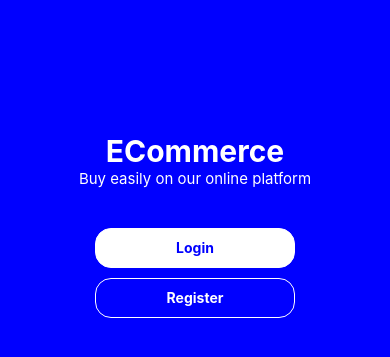
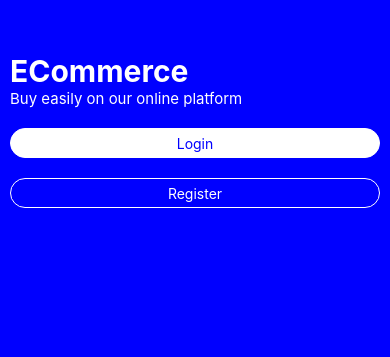
Before and after one commit to molokochris/E-Commerce, a React Native app: screen /Welcome in a window 390 px wide. Shown: the part 447-804 px from the top of the page. Built offline with nearby package versions, Linux system fonts and the light colour scheme.

Commit message:
firebase

```diff
--- /dev/null
+++ b/components/auth/FirebaseConfig.js
@@ -0,0 +1,25 @@
+// Import the functions you need from the SDKs you need
+import { initializeApp } from "firebase/app";
+import { getAuth } from "firebase/auth";
+import { getFirestore } from "firebase/firestore"
+
+import { getAnalytics } from "firebase/analytics";
+// TODO: Add SDKs for Firebase products that you want to use
+// https://firebase.google.com/docs/web/setup#available-libraries
+
+// Your web app's Firebase configuration
+// For Firebase JS SDK v7.20.0 and later, measurementId is optional
+const firebaseConfig = {
+  apiKey: "AIzaSyByT6TGgZdFny7A1XBFXMlAzo29tA4qx-w",
+  authDomain: "ecommerce-app-9ecb8.firebaseapp.com",
+  projectId: "ecommerce-app-9ecb8",
+  storageBucket: "ecommerce-app-9ecb8.appspot.com",
+  messagingSenderId: "280660234920",
+  appId: "1:280660234920:web:e7de8c84439f080c14a89d",
+  measurementId: "G-SLXHC5PBYG"
+};
+
+// Initialize Firebase
+export const firebase_app = initializeApp(firebaseConfig);
+export const firebase_auth = getAuth(firebase_app);
+export const firestore_db = getFirestore(firebase_app);
--- a/components/auth/Registration.js
+++ b/components/auth/Registration.js
@@ -3,9 +3,43 @@ import { TextInput } from "react-native";
 import { StyleSheet, Text } from "react-native";
 import { View, TouchableOpacity } from "react-native";
 import { MaterialCommunityIcons } from "@expo/vector-icons";
+import { firebase_auth } from "./FirebaseConfig";
+import { createUserWithEmailAndPassword } from "firebase/auth";
+import { useNavigation } from "@react-navigation/native";
 
 export default function Registration() {
+  const navigation = useNavigation();
   const [isPasswordSecure, setIsPasswordSecure] = useState(true);
+  const [email, setEmail] = useState("");
+  const [password, setPassword] = useState("");
+  const [confirmPassword, setConfirmPassword] = useState(""); // New state for confirm password
+  const [loading, setLoading] = useState(false);
+  const auth = firebase_auth;
+
+  const signUp = async () => {
+    setLoading(true);
+    try {
+      if (password !== confirmPassword) {
+        alert("Passwords do not match.");
+        return;
+      }
+
+      const response = await createUserWithEmailAndPassword(
+        auth,
+        email,
+        password
+      );
+      console.log(response);
+      alert("Registered successfully");
+      navigation.navigate("Login");
+    } catch (error) {
+      console.log(error);
+      alert("Sign up failed: " + error.message);
+    } finally {
+      setLoading(false);
+    }
+  };
+
   return (
     <View style={styles.container}>
       <View style={styles.welcome}>
@@ -26,9 +60,6 @@ export default function Registration() {
       <View style={styles.logincard}>
         <View style={{ flexDirection: "row" }}>
           <Text style={{ color: "blue", margin: 20, fontWeight: "bold" }}>
-            @
-          </Text>
-          <Text style={{ color: "blue", margin: 20, fontWeight: "bold" }}>
             ECommerce App
           </Text>
         </View>
@@ -41,9 +72,14 @@ export default function Registration() {
           <Text>Fullnames</Text>
           <TextInput style={{ borderWidth: 1, borderRadius: 10 }}></TextInput>
           <Text style={{ marginTop: 20 }}>Email</Text>
-          <TextInput style={{ borderWidth: 1, borderRadius: 10 }}></TextInput>
+          <TextInput
+            style={{ borderWidth: 1, borderRadius: 10 }}
+            value={email}
+            autoCapitalize="none"
+            onChangeText={(text) => setEmail(text)}
+          ></TextInput>
+
           <Text style={{ marginTop: 20 }}>Password</Text>
-
           <View
             style={{
               flexDirection: "row",
@@ -65,9 +101,13 @@ export default function Registration() {
             <TextInput
               secureTextEntry={isPasswordSecure}
               style={{ width: "100%" }}
+              value={password}
+              autoCapitalize="none"
+              onChangeText={(text) => setPassword(text)}
             />
           </View>
-          <Text style={{ marginTop: 20 }}>Password</Text>
+
+          <Text style={{ marginTop: 20 }}>Confirm Password</Text>
           <View
             style={{
               flexDirection: "row",
@@ -89,9 +129,13 @@ export default function Registration() {
             <TextInput
               secureTextEntry={isPasswordSecure}
               style={{ width: "50%" }}
+              value={confirmPassword}
+              autoCapitalize="none"
+              onChangeText={(text) => setConfirmPassword(text)}
             />
           </View>
-          <TouchableOpacity>
+
+          <TouchableOpacity onPress={signUp}>
             <View
               style={{
                 marginTop: 80,
@@ -110,7 +154,7 @@ export default function Registration() {
             </View>
           </TouchableOpacity>
           <View style={{ flexDirection: "row", justifyContent: "center" }}>
-            <Text style={{ color: "blue" }}>Already have account?</Text>
+            <Text style={{ color: "blue" }}>Already have an account?</Text>
             <Text style={{ color: "orange", fontWeight: "bold" }}>Login</Text>
           </View>
         </View>
--- a/package.json
+++ b/package.json
@@ -13,12 +13,15 @@
     "@expo/webpack-config": "^19.0.0",
     "@react-navigation/native": "^6.1.8",
     "@react-navigation/stack": "^6.3.18",
-    "expo": "~49.0.13",
+    "expo": "^49.0.13",
     "expo-status-bar": "~1.6.0",
+    "firebase": "^10.5.0",
     "react": "18.2.0",
     "react-dom": "^18.2.0",
     "react-native": "0.72.5",
     "react-native-elements": "^3.4.3",
+    "react-native-safe-area-context": "4.6.3",
+    "react-native-screens": "~3.22.0",
     "react-native-vector-icons": "^10.0.0",
     "react-native-web": "^0.19.9"
   },
--- a/screens/Welcome.js
+++ b/screens/Welcome.js
@@ -1,27 +1,68 @@
+import { useNavigation } from "@react-navigation/native";
 import React from "react";
-import { View, Text, TouchableOpacity, StyleSheet } from "react-native";
-import { useNavigation } from "@react-navigation/native";
+import { Button, Image, StyleSheet } from "react-native";
+import { TouchableOpacity } from "react-native";
+import { View, Text } from "react-native";
 
-export default function Welcome() {
+
+export default function Welcome(props) {
   const navigation = useNavigation();
-
   return (
     <View style={styles.container}>
-      <View style={styles.contentContainer}>
-        <Text style={styles.title}>ECommerce</Text>
-        <Text style={styles.subtitle}>Buy easily on our online platform</Text>
-        <View style={styles.buttonContainer}>
-          <TouchableOpacity onPress={() => navigation.navigate("Login")}>
-            <View style={styles.loginButton}>
-              <Text style={{ color: "blue", fontWeight:'bold' }}>Login</Text>
-            </View>
-          </TouchableOpacity>
-          <TouchableOpacity onPress={() => navigation.navigate("Registration")}>
-            <View style={styles.registerButton}>
-              <Text style={{ color: "white" , fontWeight: 'bold'}}>Register</Text>
-            </View>
-          </TouchableOpacity>
-        </View>
+      <View style={{marginLeft:10,marginRight:10}}>
+      <Text
+        style={{
+          fontSize: 30,
+          marginTop: 500,
+          color: "white",
+          fontWeight: "bold",
+        }}
+      >
+        ECommerce
+      </Text>
+      <Text style={{ color: "white", fontSize: 15, marginBottom: 20 }}>
+        Buy easily on our online platform
+      </Text>
+      <TouchableOpacity onPress={()=>navigation.navigate("Login")}>
+      <View
+        style={{
+          backgroundColor: "white",
+          height: 30,
+          color:'blue',
+          justifyContent: "center",
+          alignItems: "center",
+          borderWidth:1,
+          borderColor:'white',
+          borderRadius:16,
+
+
+        }}
+      >
+
+          <Text  style={{ color:'blue',}}>Login</Text>
+
+      </View>
+      </TouchableOpacity>
+      <TouchableOpacity>
+      <View
+        style={{
+          marginTop: 20,
+          backgroundColor: "transparent",
+          height: 30,
+          color:'blue',
+          borderWidth:1,
+          borderColor:'white',
+          justifyContent: "center",
+          alignItems: "center",
+          alignContent: "center",
+          borderRadius:16
+        }}
+      >
+
+          <Text style={{ color:'white',}}>Register</Text>
+
+      </View>
+      </TouchableOpacity>
       </View>
     </View>
   );
@@ -29,50 +70,10 @@ export default function Welcome() {
 
 const styles = StyleSheet.create({
   container: {
-    flex: 1,
+    flex:1,
     backgroundColor: "blue",
-    justifyContent: "center",
-    alignItems: "center",
-  },
-  contentContainer: {
-    marginLeft: 10,
-    marginRight: 10,
-    alignItems: "center",
-  },
-  title: {
-    fontSize: 30,
-    marginTop: 500,
-    color: "white",
-    fontWeight: "bold",
-  },
-  subtitle: {
-    color: "white",
-    fontSize: 15,
-    marginBottom: 20,
-  },
-  buttonContainer: {
-    marginTop: 20,
-    flexDirection: "col",
-    justifyContent: "space-between",
-  },
-  loginButton: {
-    width: 200,
-    height: 40,
-    justifyContent: "center",
-    alignItems: "center",
-    borderWidth: 1,
-    borderColor: "white",
-    backgroundColor: "white",
-    borderRadius: 16,
-    marginBottom: 10,
-  },
-  registerButton: {
-    width: 200,
-    height: 40,
-    justifyContent: "center",
-    alignItems: "center",
-    borderWidth: 1,
-    borderColor: "white",
-    borderRadius: 16,
+
+    //justifyContent: "center",
+    //marginBottom:50
   },
 });
```
Also changed, not shown: components/auth/Login.js (+60 -139 lines), 1 other file (tests, documents, lock files or other folders).
